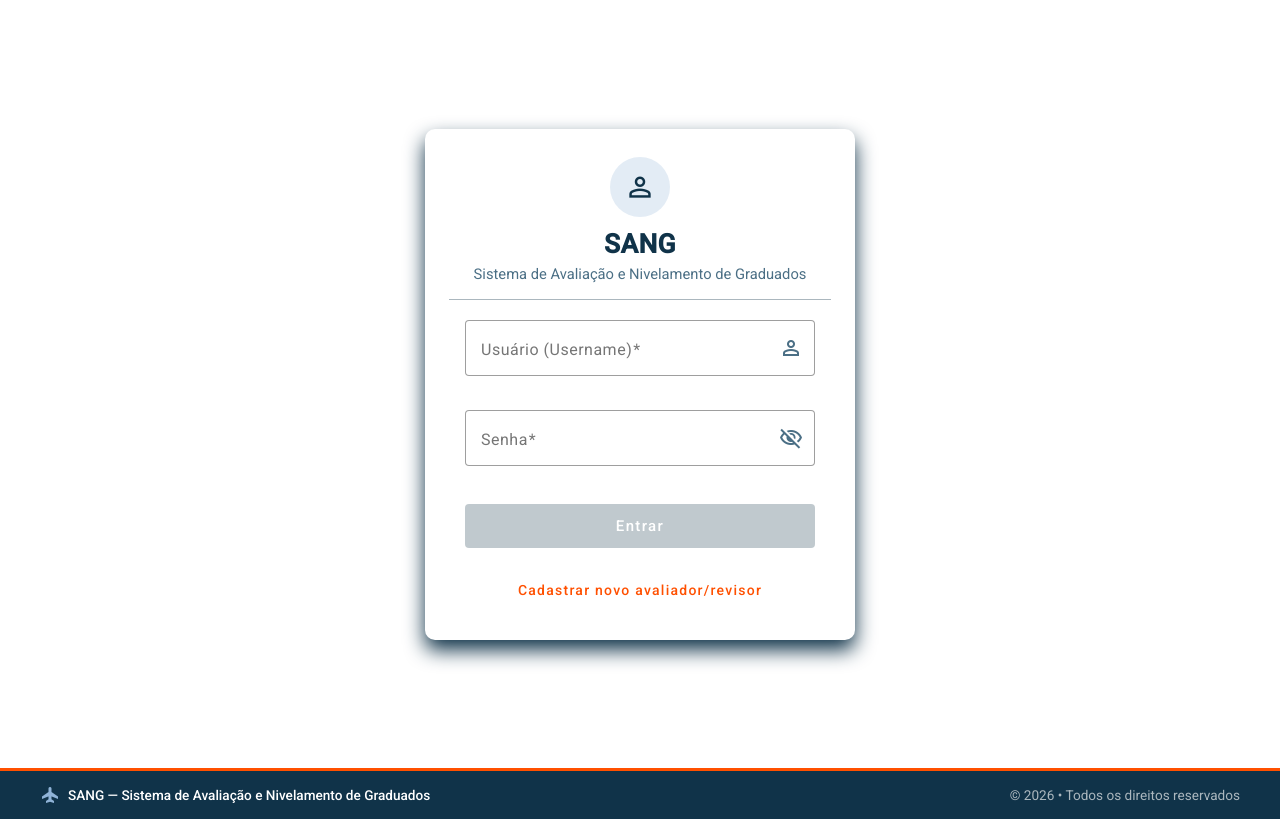
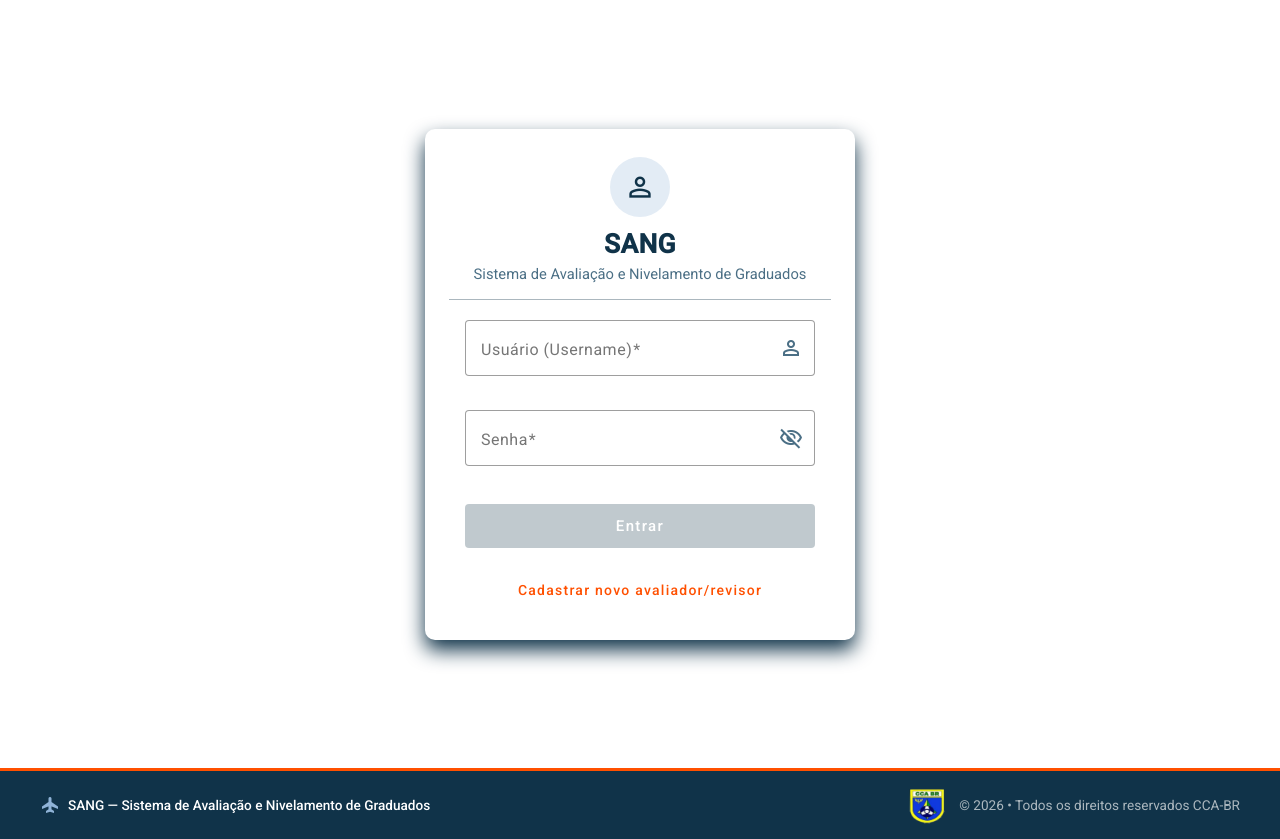
Before and after one commit to bboy22dxdavid/SISTEMA-AVALIACAO, an Angular app in the folder sang-frontEnd/: page /login in a window 1280 px wide. Built offline with nearby package versions, Linux system fonts and the light colour scheme.

Commit message:
feat: feito alteracao no footer e incluido logo

```diff
--- a/sang-frontEnd/src/app/shared/components/footer/footer.html
+++ b/sang-frontEnd/src/app/shared/components/footer/footer.html
@@ -4,6 +4,9 @@
       <mat-icon class="footer-icon">flight</mat-icon>
       <span>SANG — Sistema de Avaliação e Nivelamento de Graduados</span>
     </div>
-    <span class="footer-copy">© {{ anoAtual }} • Todos os direitos reservados</span>
-  </div>
+    <div class="footer-rigth">
+      <img class="footer-logo" src="assets/cca.png" alt="CCA">
+      <span class="footer-copy">© {{ anoAtual }} • Todos os direitos reservados CCA-BR</span>
+    </div>
+     </div>
 </footer>
--- a/sang-frontEnd/src/app/shared/components/footer/footer.scss
+++ b/sang-frontEnd/src/app/shared/components/footer/footer.scss
@@ -5,6 +5,7 @@
   padding: 14px 24px;
   font-size: 0.85rem;
 }
+
 
 .footer-content {
   max-width: 1200px;
@@ -29,4 +30,19 @@
     width: 20px;
     height: 20px;
   }
+
+
 }
+
+.footer-rigth {
+  display: flex;
+  align-items: center;
+  gap: 12px; // Espaço entre a logo e o texto
+}
+
+.footer-logo {
+  width: 40px;
+  max-width: 40px;
+  height: auto;
+  flex-shrink: 0;
+}
```
Also changed, not shown: sang-frontEnd/public/assets/cca.png (added), 1 other file (tests, documents, lock files or other folders).
